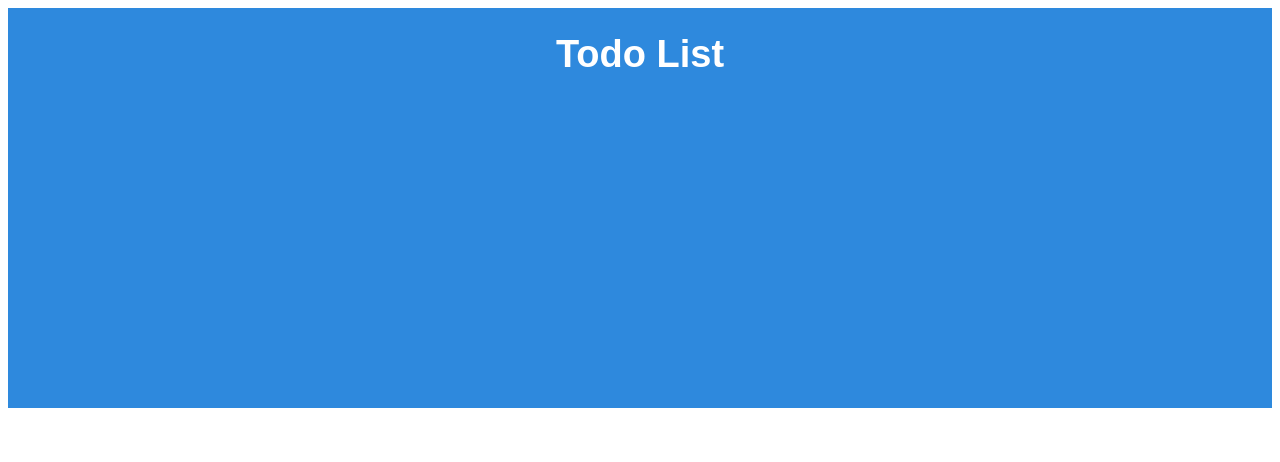
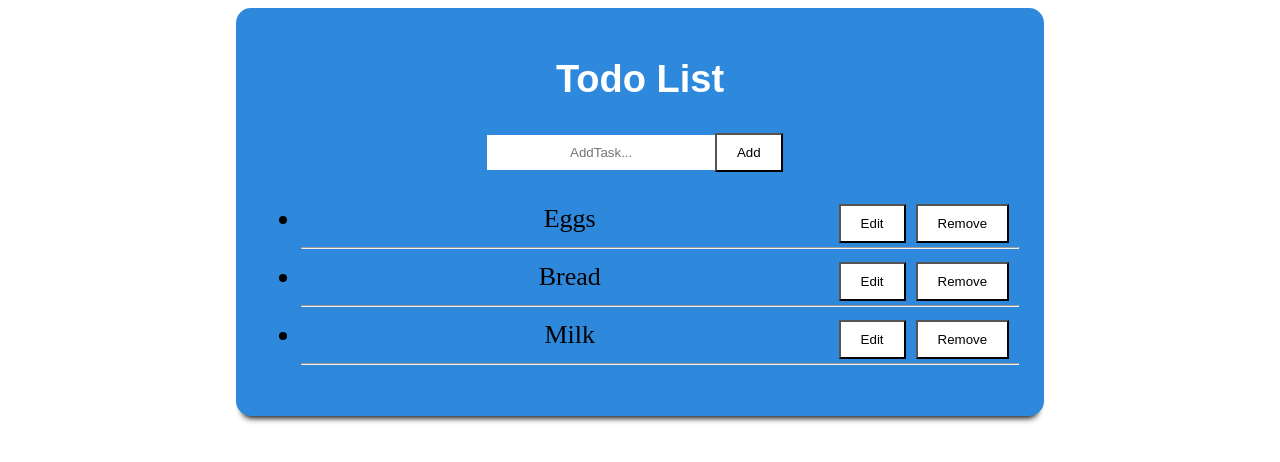
Before and after one commit to RHaddlesey/todo, a React (Create React App) app: page / in a window 1280 px wide. Shown: the top 462 px of the page. Built offline with nearby package versions, Linux system fonts and the light colour scheme.

Commit message:
add and delete items

```diff
--- a/src/App.css
+++ b/src/App.css
@@ -5,8 +5,7 @@
 }
 
 .App-body {
-  background-color: #2e89dd;
-  color: white;
+  background-color: white;
   min-height: 50vh;
   display: flex;
   flex-direction: column;
--- a/src/App.js
+++ b/src/App.js
@@ -1,6 +1,6 @@
-import React from 'react';
-import './App.css';
-import Todo from './Components/ToDo'
+import React from "react";
+import "./App.css";
+import Todo from "./Components/ToDo";
 
 function App() {
   return (
--- a/src/Components/ToDo.css
+++ b/src/Components/ToDo.css
@@ -5,6 +5,7 @@ body{
 h1{
   font-size: 38px;
   font-family: Arial, Helvetica, sans-serif;
+  color: #ffffff;
 }
 
 input[type=text] {
@@ -13,46 +14,52 @@ input[type=text] {
   margin: 8px 0;
   box-sizing: border-box;
   border: none;
-  border-radius: 15px;
-  background-color: rgb(197, 193, 193);
-  color: rgb(10, 10, 10);
-  font-family: Arial, Helvetica, sans-serif;
-}
-
-.button {
-  background-color: #ddd;
-  border: none;
-  color: black;
+  background-color: #ffffff;
+  color: #000000;
   padding: 10px 20px;
   text-align: center;
   text-decoration: none;
   display: inline-block;
-  margin: 4px 2px;
-  /* cursor: pointer; */
-  border-radius: 16px;
-  font-family: Arial, Helvetica, sans-serif;
-  margin-left: 22px;
+
+}
+
+.edit_button {
+  background-color: #ffffff;
+  color: #000000;
+  padding: 10px 20px;
+  text-align: center;
+  text-decoration: none;
+  /* display: inline-block; */
+  margin-right: 10px;
+  align-self: flex-end;
+  justify-content: flex-end;
+  align-content: flex-end;
+  align-items: flex-end;
+  float: right;
+}
+
+.hr {
+  padding-bottom: 20px;
+}
+
+.button {
+  background-color: #ffffff;
+  color: #000000;
+  padding: 10px 20px;
+  text-align: center;
+  text-decoration: none;
+  display: inline-block;
+  margin-right: 10px;
 }
 
 .container{
-  background-color:white;
+  width: 60%;
+  align-self: center;
+  background-color: #2e89dd;
   border-style: hidden;
   border-radius: 15px;
-  padding:18px;
+  padding:25px;
+  margin-top: 25;
   text-align: center;
   box-shadow: 0 8px 6px -6px black;
-
-
-
 }
-@media screen and (max-width:900px){
-
-    .main-contianer{
-      display: flex;
-      flex-wrap: wrap;
-      flex-direction: column;
-      justify-content: space-evenly;
-
-    }
-
-  }
--- a/src/Components/ToDo.js
+++ b/src/Components/ToDo.js
@@ -1,63 +1,112 @@
-import React from 'react';
-import './ToDo.css'
+// R Haddlesey
 
-class ToDo extends React.Component {
+import React, { Component } from "react";
+import uuid from "uuid";
+import "./ToDo.css";
+
+class ToDo extends Component {
   constructor(props) {
-  super (props)
+    super(props);
 
-  // set up empty list to start
-  this.state={
-    todos:[]
+    this.input = React.createRef();
+    this.state = {
+      todos: [
+        { name: "Eggs", checked: false },
+        { name: "Bread", checked: false },
+        { name: "Milk", checked: false }
+      ]
+    };
+  }
+
+  addTask = () => {
+    const Items = {
+      id: uuid.v4(),
+      name: this.input.current.value,
+      date: new Date().toUTCString(),
+      checked: false
+    };
+
+    if (localStorage.getItem("todos") == null) {
+      const todos = [];
+      todos.push(Items);
+      localStorage.setItem("todos", JSON.stringify(todos));
+    } else {
+      const todos = JSON.parse(localStorage.getItem("todos"));
+      todos.push(Items);
+      localStorage.setItem("todos", JSON.stringify(todos));
+    }
+    this.setState({
+      todos: JSON.parse(localStorage.getItem("todos"))
+    });
+  };
+
+  componentDidMount() {
+    const todos = window.localStorage.getItem("todos");
+    const parsedTodos = JSON.parse(todos);
+    if (todos == null) {
+      return false;
+    } else {
+      this.setState({
+        todos: parsedTodos
+      });
+      console.log(this.state.todos);
+    }
+  }
+
+  deleteItem = event => {
+    let index = event.target.getAttribute("data-key");
+    let listValue = JSON.parse(localStorage.getItem("todos"));
+    listValue.splice(index, 1);
+    this.setState({ todos: listValue });
+    localStorage.setItem("todos", JSON.stringify(listValue));
+  };
+
+  editItem = event => {
+    console.log("edit pressed!");
+  };
+
+  render() {
+    console.log("todos", this.state.todos);
+    return (
+      <div className="container">
+        <h1>Todo List</h1>
+
+        <div>
+          <input type="text" placeholder="AddTask..." ref={this.input}></input>
+          <button onClick={this.addTask} className="button">
+            Add
+          </button>
+          <ul>
+            {this.state.todos.map((item, i) => (
+              <li key={i}>
+                {item.name}
+                <button
+                  className="edit_button"
+
+                  value="delete"
+                  data-key={i}
+                  onClick={this.deleteItem}
+                >
+                  Remove
+                </button>
+                <button
+                  className="edit_button"
+
+                  value="edit"
+                  data-key={i}
+                  onClick={this.editItem}
+                >
+                  Edit
+                </button>
+
+                <hr />
+              </li>
+            ))}
+          </ul>
+        </div>
+      </div>
+    );
   }
 }
 
-  render() {
-    return(
-      <div className={styles.container}>
-        <h1 className={styles.h1}>Todo List</h1>
-      </div>
-    )
-  }
-}
-
-const styles = {
-  body: {
-    backgroundColor: "#2e89dd",
-    color: "white"
-  },
-
-  h1: {
-    fontSize: 38,
-    color: "white"
-  },
-
-  input: {
-    width: "30%",
-    margin: 8,
-    border: "none",
-    borderRadius: 15,
-    backgroundColor: "rgb(197, 193, 193)",
-    color: "rgb(10, 10, 10)",
-  },
-
-  button: {
-    backgroundColor: "white",
-    border: "none",
-    color: "black",
-    padding: 10,
-    textAlign: "center",
-    textDecoration: "none",
-    margin: 4,
-
-  },
-
-  container: {
-    backgroundColor: "#2e89dd",
-    borderStyle: "hidden",
-    borderRadius: 15,
-    padding: 18,
-    textAlign: "center"
-  },
-}
-
 export default ToDo;
```
Also changed, not shown: src/Components/AddItem.css (added, +11 -0 lines), src/Components/AddItem.js (added, +70 -0 lines), public/logo192.png (added).
